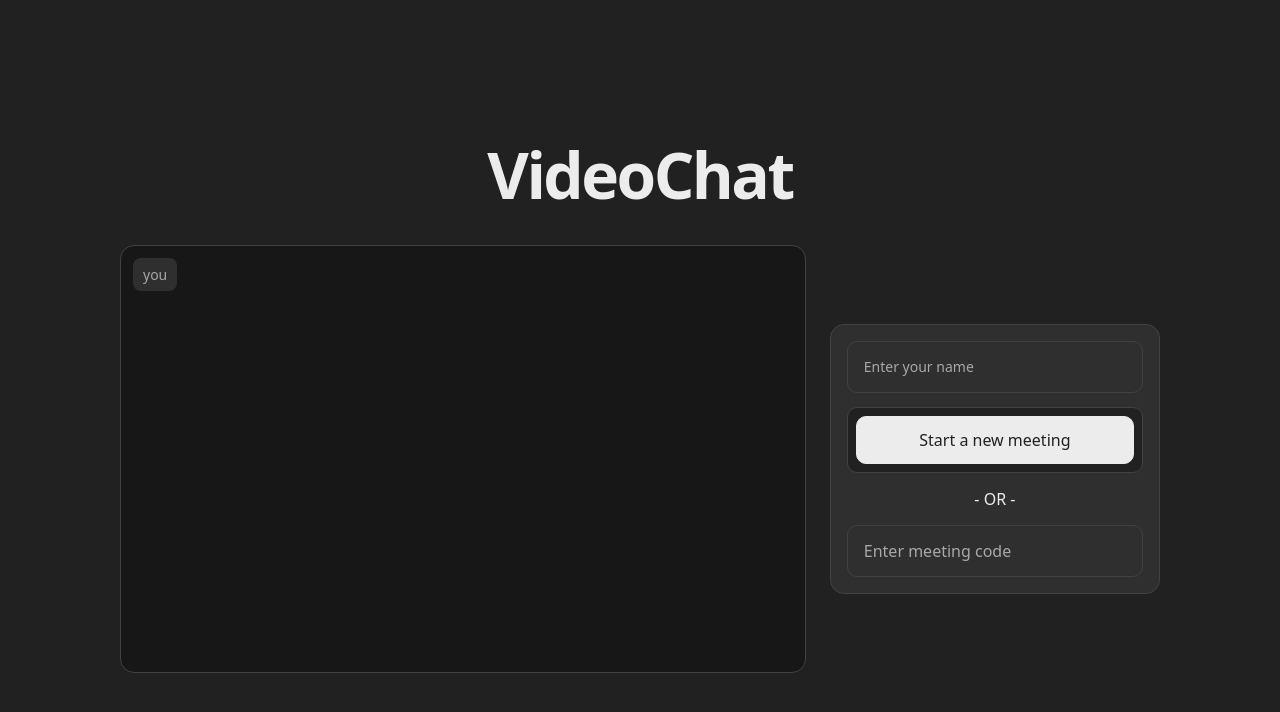
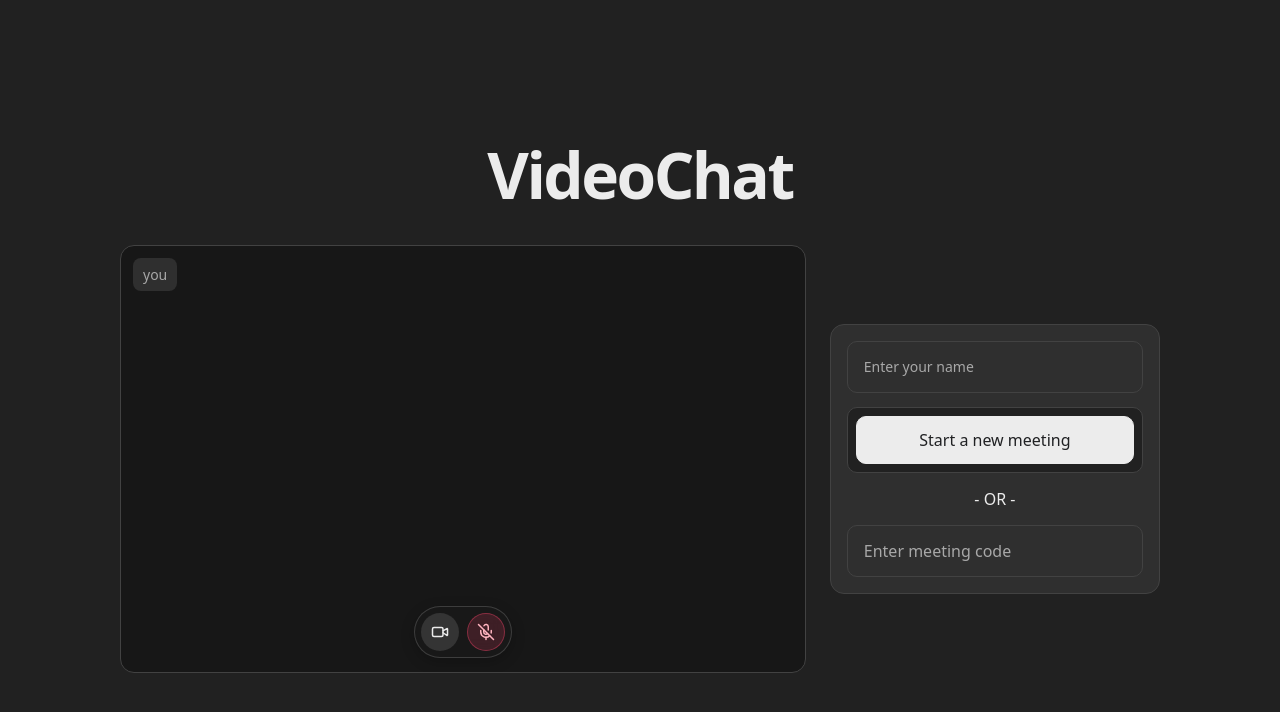
Before and after one commit to prashant9457/VideoChat, a React (Vite) app in the folder client/: page / in a window 1280 px wide. Shown: the top 712 px of the page. Built offline with nearby package versions, Linux system fonts and the light colour scheme; no server answers.

Commit message:
Refactor- Join room, mediaControls, staleTime

```diff
--- a/client/src/App.tsx
+++ b/client/src/App.tsx
@@ -1,6 +1,8 @@
-import { Mic, MicOff, PhoneOff, Video, VideoOff } from "lucide-react";
+import { PhoneOff, VideoOff } from "lucide-react";
 import { useRef } from "react";
+import { useParams } from "react-router-dom";
 import BottomDock from "./components/BottomDock";
+import MediaControls from "./components/MediaControls";
 import RoomControls from "./components/RoomControls";
 import VideoPlayer from "./components/VideoPlayer";
 import { useMediaStream } from "./hooks/useMediaStream";
@@ -8,6 +10,7 @@ import { usePeerConnection } from "./hooks/usePeerConnection";
 import { useSignaling } from "./hooks/useSignaling";
 
 export default function App() {
+  const { meetingId } = useParams<{ meetingId: string }>();
   const {
     stream: localStream,
     toggleMicrophone,
@@ -27,7 +30,7 @@ export default function App() {
     roomId,
     peerConnectionKey,
     errorMessage,
-  } = useSignaling(peerConnectionRef);
+  } = useSignaling(peerConnectionRef, meetingId);
 
   const remoteStream = usePeerConnection(
     localStream,
@@ -107,27 +110,12 @@ export default function App() {
         </div>
 
         <div className="call-controls-section">
-          <button
-            className="icon-button"
-            onClick={toggleCamera}
-            aria-label={isCameraEnabled ? "Turn camera off" : "Turn camera on"}
-            title={isCameraEnabled ? "Turn camera off" : "Turn camera on"}
-          >
-            {isCameraEnabled ? <Video size={20} /> : <VideoOff size={20} />}
-          </button>
-
-          <button
-            className="icon-button"
-            onClick={toggleMicrophone}
-            aria-label={
-              isMicrophoneEnabled ? "Mute microphone" : "Unmute microphone"
-            }
-            title={
-              isMicrophoneEnabled ? "Mute microphone" : "Unmute microphone"
-            }
-          >
-            {isMicrophoneEnabled ? <Mic size={20} /> : <MicOff size={20} />}
-          </button>
+          <MediaControls
+            isCameraEnabled={isCameraEnabled}
+            isMicrophoneEnabled={isMicrophoneEnabled}
+            onToggleCamera={toggleCamera}
+            onToggleMicrophone={toggleMicrophone}
+          />
 
           <button
             className="icon-button icon-button-danger"
--- a/client/src/components/LandingPage.tsx
+++ b/client/src/components/LandingPage.tsx
@@ -1,10 +1,19 @@
 import { useEffect, useRef, useState } from "react";
+import { useNavigate } from "react-router-dom";
+import MediaControls from "./MediaControls";
+import { requestNewRoom } from "../services/signaling";
 
 export default function LandingPage() {
   const [name, setName] = useState("");
   const [roomCode, setRoomCode] = useState("");
   const [cameraError, setCameraError] = useState<string | null>(null);
+  const [previewStream, setPreviewStream] = useState<MediaStream | null>(null);
+  const [isCameraEnabled, setIsCameraEnabled] = useState(true);
+  const [isMicrophoneEnabled, setIsMicrophoneEnabled] = useState(false);
+  const [isCreatingMeeting, setIsCreatingMeeting] = useState(false);
+  const [meetingError, setMeetingError] = useState<string | null>(null);
   const cameraRef = useRef<HTMLVideoElement | null>(null);
+  const navigate = useNavigate();
 
   useEffect(() => {
     let stream: MediaStream | null = null;
@@ -25,6 +34,8 @@ export default function LandingPage() {
         if (cameraRef.current) {
           cameraRef.current.srcObject = stream;
         }
+        setPreviewStream(stream);
+        setIsCameraEnabled(stream.getVideoTracks().some((track) => track.enabled));
         setCameraError(null);
       } catch (error) {
         if (!isActive) return;
@@ -45,6 +56,63 @@ export default function LandingPage() {
     };
   }, []);
 
+  function toggleCamera() {
+    const videoTracks = previewStream?.getVideoTracks() ?? [];
+    if (videoTracks.length === 0) return;
+
+    const nextEnabled = !videoTracks.some((track) => track.enabled);
+    videoTracks.forEach((track) => {
+      track.enabled = nextEnabled;
+    });
+    setIsCameraEnabled(nextEnabled);
+  }
+
+  async function toggleMicrophone() {
+    if (!previewStream) return;
+
+    const audioTracks = previewStream.getAudioTracks();
+    if (audioTracks.length === 0) {
+      try {
+        const microphoneStream = await navigator.mediaDevices.getUserMedia({
+          audio: true,
+        });
+        microphoneStream.getAudioTracks().forEach((track) => {
+          previewStream.addTrack(track);
+        });
+        setIsMicrophoneEnabled(true);
+        setCameraError(null);
+      } catch {
+        setCameraError("Microphone access was denied or unavailable.");
+      }
+      return;
+    }
+
+    const nextEnabled = !audioTracks.some((track) => track.enabled);
+    audioTracks.forEach((track) => {
+      track.enabled = nextEnabled;
+    });
+    setIsMicrophoneEnabled(nextEnabled);
+  }
+
+  async function handleCreateMeeting() {
+    if (isCreatingMeeting) return;
+
+    try {
+      setIsCreatingMeeting(true);
+      setMeetingError(null);
+      const meetingId = await requestNewRoom();
+      const search = new URLSearchParams({ name: name.trim() });
+
+      navigate(`/meeting/${meetingId}?${search.toString()}`);
+    } catch (error) {
+      setMeetingError(
+        error instanceof Error ? error.message : "Unable to create a meeting.",
+      );
+    } finally {
+      setIsCreatingMeeting(false);
+    }
+  }
+
   return (
     <main className="landing-page">
       <h1>VideoChat</h1>
@@ -59,6 +127,12 @@ export default function LandingPage() {
           />
           <span className="camera-preview-label">{name || "you"}</span>
           {cameraError && <span className="camera-preview-error">{cameraError}</span>}
+          <MediaControls
+            isCameraEnabled={isCameraEnabled}
+            isMicrophoneEnabled={isMicrophoneEnabled}
+            onToggleCamera={toggleCamera}
+            onToggleMicrophone={toggleMicrophone}
+          />
         </section>
 
         <div className="landing-actions">
@@ -73,8 +147,17 @@ export default function LandingPage() {
           </label>
 
           <div className="landing-button-group">
-            <button className="button button-primary">Start a new meeting</button>
+            <button
+              className="button button-primary"
+              type="button"
+              onClick={handleCreateMeeting}
+              disabled={isCreatingMeeting}
+            >
+              {isCreatingMeeting ? "Creating meeting…" : "Start a new meeting"}
+            </button>
           </div>
+
+          {meetingError && <p className="landing-error">{meetingError}</p>}
 
           <span>- OR -</span>
 
--- /dev/null
+++ b/client/src/components/MediaControls.tsx
@@ -0,0 +1,38 @@
+import { Mic, MicOff, Video, VideoOff } from "lucide-react";
+
+interface MediaControlsProps {
+  isCameraEnabled: boolean;
+  isMicrophoneEnabled: boolean;
+  onToggleCamera: () => void;
+  onToggleMicrophone: () => void;
+}
+
+export default function MediaControls({
+  isCameraEnabled,
+  isMicrophoneEnabled,
+  onToggleCamera,
+  onToggleMicrophone,
+}: MediaControlsProps) {
+  return (
+    <div className="media-controls">
+      <button
+        className={`media-control-button ${isCameraEnabled ? "" : "is-off"}`}
+        type="button"
+        onClick={onToggleCamera}
+        aria-label={isCameraEnabled ? "Turn camera off" : "Turn camera on"}
+        title={isCameraEnabled ? "Turn camera off" : "Turn camera on"}
+      >
+        {isCameraEnabled ? <Video size={18} /> : <VideoOff size={18} />}
+      </button>
+      <button
+        className={`media-control-button ${isMicrophoneEnabled ? "" : "is-off"}`}
+        type="button"
+        onClick={onToggleMicrophone}
+        aria-label={isMicrophoneEnabled ? "Mute microphone" : "Unmute microphone"}
+        title={isMicrophoneEnabled ? "Mute microphone" : "Unmute microphone"}
+      >
+        {isMicrophoneEnabled ? <Mic size={18} /> : <MicOff size={18} />}
+      </button>
+    </div>
+  );
+}
--- a/client/src/hooks/useSignaling.ts
+++ b/client/src/hooks/useSignaling.ts
@@ -11,6 +11,7 @@ import { handleSignalingMessage } from "../services/signalingHandlers";
 
 export function useSignaling(
   peerConnectionRef: React.RefObject<RTCPeerConnection | null>,
+  initialRoomId?: string,
 ) {
   const socketRef = useRef<WebSocket | null>(null);
   const [roomId, setRoomId] = useState<string | null>(null);
@@ -30,6 +31,12 @@ export function useSignaling(
     const socket = connectToSignalingServer();
 
     socketRef.current = socket;
+
+    socket.onopen = () => {
+      if (initialRoomId) {
+        joinRoom(socket, initialRoomId);
+      }
+    };
 
     socket.onmessage = async (event) => {
       const message = JSON.parse(event.data);
@@ -70,7 +77,7 @@ export function useSignaling(
       socket.close();
       socketRef.current = null;
     };
-  }, [peerConnectionRef, resetPeerConnection]);
+  }, [initialRoomId, peerConnectionRef, resetPeerConnection]);
 
   function handleCreateRoom() {
     if (!socketRef.current) return;
--- a/client/src/index.css
+++ b/client/src/index.css
@@ -268,6 +268,50 @@ input:focus-visible {
   position: absolute;
   max-width: 80%;
   text-align: center;
+}
+
+.media-controls {
+  display: flex;
+  align-items: center;
+  gap: 8px;
+  padding: 6px;
+  border: 1px solid rgba(255, 255, 255, 0.16);
+  border-radius: 999px;
+  background: rgba(25, 25, 25, 0.72);
+  box-shadow: 0 4px 14px rgba(0, 0, 0, 0.22);
+  backdrop-filter: blur(10px);
+  -webkit-backdrop-filter: blur(10px);
+}
+
+.camera-preview .media-controls {
+  position: absolute;
+  bottom: 14px;
+  left: 50%;
+  transform: translateX(-50%);
+}
+
+.media-control-button {
+  width: 38px;
+  height: 38px;
+  display: inline-flex;
+  align-items: center;
+  justify-content: center;
+  border: 1px solid transparent;
+  border-radius: 50%;
+  color: var(--text);
+  background: rgba(255, 255, 255, 0.12);
+  cursor: pointer;
+  transition: background 0.15s ease, border-color 0.15s ease;
+}
+
+.media-control-button:hover {
+  background: rgba(255, 255, 255, 0.2);
+}
+
+.media-control-button.is-off {
+  color: #ffb4c0;
+  border-color: rgba(214, 63, 94, 0.5);
+  background: rgba(214, 63, 94, 0.2);
 }
 
 .landing-actions {
--- a/client/src/main.tsx
+++ b/client/src/main.tsx
@@ -10,7 +10,7 @@ createRoot(document.getElementById("root")!).render(
     <BrowserRouter>
       <Routes>
         <Route path="/" element={<LandingPage />} />
-        <Route path="/meeting" element={<App />} />
+        <Route path="/meeting/:meetingId" element={<App />} />
       </Routes>
     </BrowserRouter>
   </StrictMode>,
--- a/client/src/services/signaling.ts
+++ b/client/src/services/signaling.ts
@@ -48,3 +48,35 @@ export function leaveRoom(socket: WebSocket) {
     }),
   );
 }
+
+export function requestNewRoom(): Promise<string> {
+  return new Promise((resolve, reject) => {
+    const socket = connectToSignalingServer();
+
+    socket.onopen = () => {
+      createRoom(socket);
+    };
+
+    socket.onmessage = (event) => {
+      const message = JSON.parse(event.data) as {
+        type: string;
+        roomId?: string;
+        message?: string;
+      };
+
+      if (message.type === "ROOM_CREATED" && message.roomId) {
+        socket.close();
+        resolve(message.roomId);
+      }
+
+      if (message.type === "ERROR") {
+        socket.close();
+        reject(new Error(message.message || "Unable to create a meeting."));
+      }
+    };
+
+    socket.onerror = () => {
+      reject(new Error("Unable to reach the signaling server."));
+    };
+  });
+}
```
Also changed, not shown: 1 other file (tests, documents, lock files or other folders).
